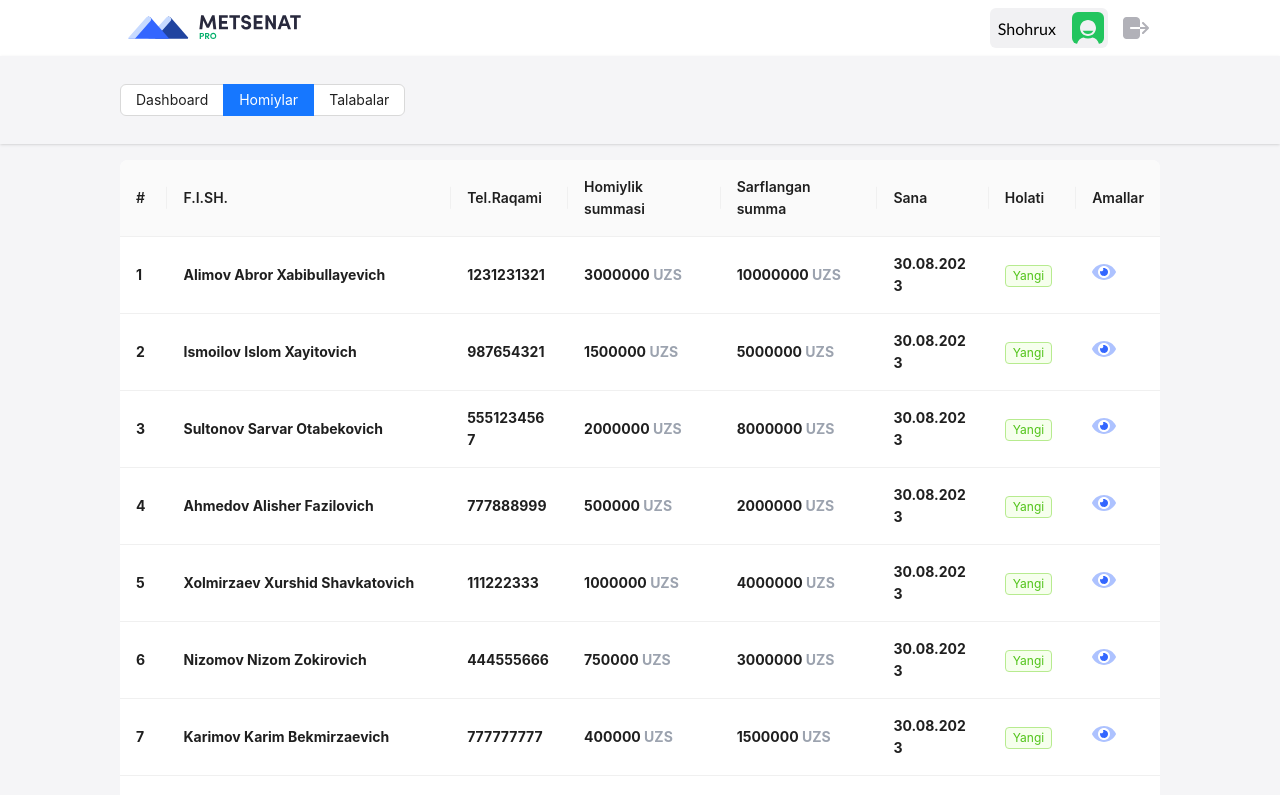
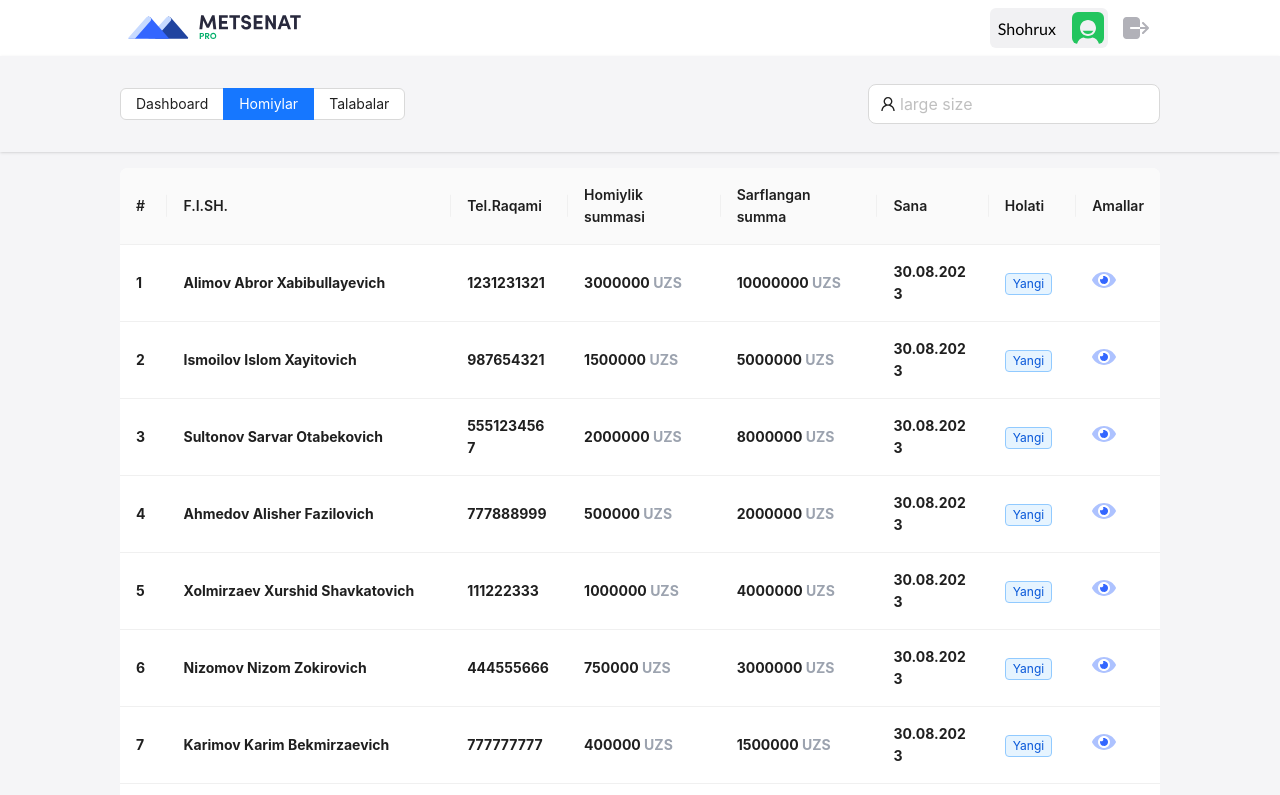
Before and after one commit to Alpen-Gold/metsenat-clud-admin, a React (Create React App) app: page /admin/sponsors in a window 1280 px wide. Shown: the top 795 px of the page. Built offline with nearby package versions, Linux system fonts and the light colour scheme.

Commit message:
edit project

```diff
--- a/src/components/project-components/secondary-header.js
+++ b/src/components/project-components/secondary-header.js
@@ -1,23 +1,43 @@
+import { UserOutlined } from "@ant-design/icons";
 import { Container } from "../mini-components/container";
 import { StyledTab } from "../mini-components/tab";
-import { Radio } from "antd";
-import React from "react";
+import { Input, Radio } from "antd";
+import React, { useState } from "react";
 import { useNavigate } from "react-router-dom";
+import { useDispatch, useSelector } from "react-redux";
+import { setInputValue } from "../../store/slices/searchInputSlice";
 
 export const SecondaryHeader = ({ tab }) => {
   const navigate = useNavigate();
+
+  let searchValue = useSelector((store) => store.searchValue.inputValue);
+  let dispatch = useDispatch();
 
   const onChange = (e) => {
     navigate(`/admin/${e.target.value}`);
   };
 
   return (
-    <Container className={"py-7 shadow mb-4"}>
+    <Container className={"py-7 shadow mb-4 flex items-center justify-between"}>
       <StyledTab value={tab} onChange={onChange}>
         <Radio.Button value="dashboard">Dashboard</Radio.Button>
         <Radio.Button value="sponsors">Homiylar</Radio.Button>
         <Radio.Button value="students">Talabalar</Radio.Button>
       </StyledTab>
+
+      <div>
+        {tab !== "dashboard" ? (
+          <Input
+            size="large"
+            placeholder="large size"
+            value={searchValue}
+            onChange={(e) => dispatch(setInputValue(e.target.value))}
+            prefix={<UserOutlined />}
+          />
+        ) : (
+          "yoq"
+        )}
+      </div>
     </Container>
   );
 };
--- a/src/pages/sponsor.js
+++ b/src/pages/sponsor.js
@@ -120,12 +120,6 @@ const EditSponsorModal = () => {
           ]}
         >
           <Select
-            labelInValue
-            defaultValue={{
-              value: sponsor?.status,
-              label: sponsor?.status,
-            }}
-            onChange={handleChange}
             options={[
               {
                 value: "Tastiqlangan",
@@ -173,12 +167,6 @@ const EditSponsorModal = () => {
           ]}
         >
           <Select
-            labelInValue
-            defaultValue={{
-              value: sponsor?.sponsorSum,
-              label: sponsor?.sponsorSum,
-            }}
-            onChange={handleChange}
             options={SponsorsSums.map((item, index) => ({
               value: item.sponsorSum,
               label: item.sponsorSum,
@@ -198,12 +186,6 @@ const EditSponsorModal = () => {
           ]}
         >
           <Select
-            labelInValue
-            defaultValue={{
-              value: sponsor?.typePayment,
-              label: sponsor?.typePayment,
-            }}
-            onChange={handleChange}
             options={[
               {
                 value: "payme",
@@ -237,12 +219,6 @@ const EditSponsorModal = () => {
             ]}
           >
             <Select
-              labelInValue
-              defaultValue={{
-                value: sponsor?.projectName,
-                label: sponsor?.projectName,
-              }}
-              onChange={handleChange}
               options={[
                 {
                   value: "Orient Group",
@@ -261,7 +237,7 @@ const EditSponsorModal = () => {
           </Form.Item>
         ) : null}
 
-        <Form.Item>
+        <Form.Item className=" text-end">
           <Button type="primary" htmlType="submit">
             Submit
           </Button>
@@ -370,7 +346,7 @@ export const Sponsor = () => {
                   </div>
                 </div>
 
-                {/* {sponsor?.projectName ? (
+                {sponsor?.projectName ? (
                   <div className="mt-4">
                     <Typography className="text-[11px] text-gray-500">
                       TASHKILOT NOMI
@@ -379,7 +355,7 @@ export const Sponsor = () => {
                       {sponsor?.projectName}
                     </Typography>
                   </div>
-                ) : null} */}
+                ) : null}
               </div>
             </div>
           </Col>
--- a/src/pages/sponsors.js
+++ b/src/pages/sponsors.js
@@ -12,6 +12,7 @@ import { useNavigate } from "react-router-dom";
 export const Sponsors = () => {
   const navigate = useNavigate();
   const sponsors = useSelector((state) => state.sponsors.sponsors);
+  let searchValue = useSelector((store) => store.searchValue.inputValue);
 
   const columnsSponsors = useMemo(
     () => [
@@ -71,7 +72,23 @@ export const Sponsors = () => {
         title: "Holati",
         dataIndex: "status",
         key: "status",
-        render: (value, row) => <Tag color="success">{value}</Tag>,
+        render: (value, row) => (
+          <Tag
+            color={
+              value === "Yangi"
+                ? "blue"
+                : value == "Moderatsiyada"
+                ? "orange"
+                : value == "Tastiqlangan"
+                ? "green"
+                : value == "Bekor qilingan"
+                ? "error"
+                : ""
+            }
+          >
+            {value}
+          </Tag>
+        ),
       },
       {
         title: "Amallar",
@@ -108,7 +125,11 @@ export const Sponsors = () => {
       <SecondaryHeader tab={"sponsors"} />
       <Container>
         <Table
-          dataSource={sponsors}
+          dataSource={sponsors.filter((item) =>
+            item.fullName
+              .toLowerCase()
+              .includes(searchValue.trim().toLowerCase())
+          )}
           columns={columnsSponsors}
           pagination={{
             pageSize: 10,
--- a/src/pages/students.js
+++ b/src/pages/students.js
@@ -89,6 +89,7 @@ const columnsStudents = [
 ];
 
 export const Students = () => {
+  let searchValue = useSelector((store) => store.searchValue.inputValue);
   const students = useSelector((state) => state.students.students);
 
   return (
@@ -96,7 +97,11 @@ export const Students = () => {
       <SecondaryHeader tab={"students"} />
       <Container>
         <Table
-          dataSource={students}
+          dataSource={students.filter((item) =>
+            item.fullName
+              .toLowerCase()
+              .includes(searchValue.trim().toLowerCase())
+          )}
           columns={columnsStudents}
           pagination={{
             pageSize: 10,
--- a/src/store/index.js
+++ b/src/store/index.js
@@ -1,12 +1,13 @@
 import { configureStore } from "@reduxjs/toolkit";
-import counterReducer from "./slices/counterSlice";
+// import counterReducer from "./slices/counterSlice";
 import drawerSlice from "./slices/drawerSlice";
 import sponsors from "./slices/sponsors";
 import students from "./slices/students";
+import searchValue from "./slices/searchInputSlice";
 
 export default configureStore({
   reducer: {
-    counter: counterReducer,
+    searchValue: searchValue,
     drawer: drawerSlice,
     sponsors: sponsors,
     students: students,
--- a/src/store/slices/counterSlice.js
+++ /dev/null
@@ -1,24 +0,0 @@
-import { createSlice } from "@reduxjs/toolkit";
-
-export const counterSlice = createSlice({
-  name: "counter",
-  initialState: {
-    value: 0,
-  },
-  reducers: {
-    increment: (state) => {
-      state.value += 1;
-    },
-    decrement: (state) => {
-      state.value -= 1;
-    },
-    incrementByAmount: (state, action) => {
-      state.value += action.payload;
-    },
-  },
-});
-
-// Action creators are generated for each case reducer function
-export const { increment, decrement, incrementByAmount } = counterSlice.actions;
-
-export default counterSlice.reducer;
--- /dev/null
+++ b/src/store/slices/searchInputSlice.js
@@ -0,0 +1,18 @@
+import { createSlice } from "@reduxjs/toolkit";
+
+export const searchSlice = createSlice({
+  name: "counter",
+  initialState: {
+    inputValue: "",
+  },
+  reducers: {
+    setInputValue: (state, action) => {
+      state.inputValue = action.payload;
+    },
+  },
+});
+
+// Action creators are generated for each case reducer function
+export const { setInputValue } = searchSlice.actions;
+
+export default searchSlice.reducer;
```
